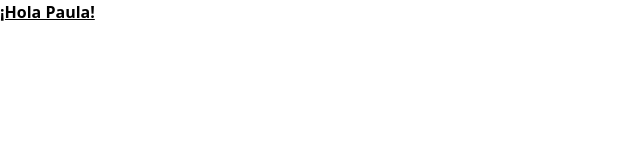
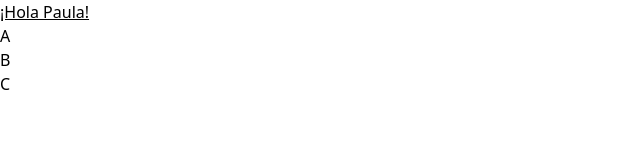
Before and after one commit to KAPRI27/notification_page, a website: page src/index.html in a window 1280 px wide. Shown: the whole page, without its empty margins (0-640 px from the left). Drawn offline with Linux system fonts and the light colour scheme.

Commit message:
Style: modifica archivo output.css

```diff
--- a/src/index.html
+++ b/src/index.html
@@ -6,8 +6,12 @@
   <link href="./output.css" rel="stylesheet">
 </head>
 <body>
-  <h1 class="text-4xl font-bold underline text-purple-700">
+  <h1 class="text-4xl text-purple-700 f underline ">
     ¡Hola Paula!
   </h1>
+
+  <div>A</div>
+  <div>B</div>
+  <div>C</div>
 </body>
 </html>
```
Also changed, not shown: src/output.css.
